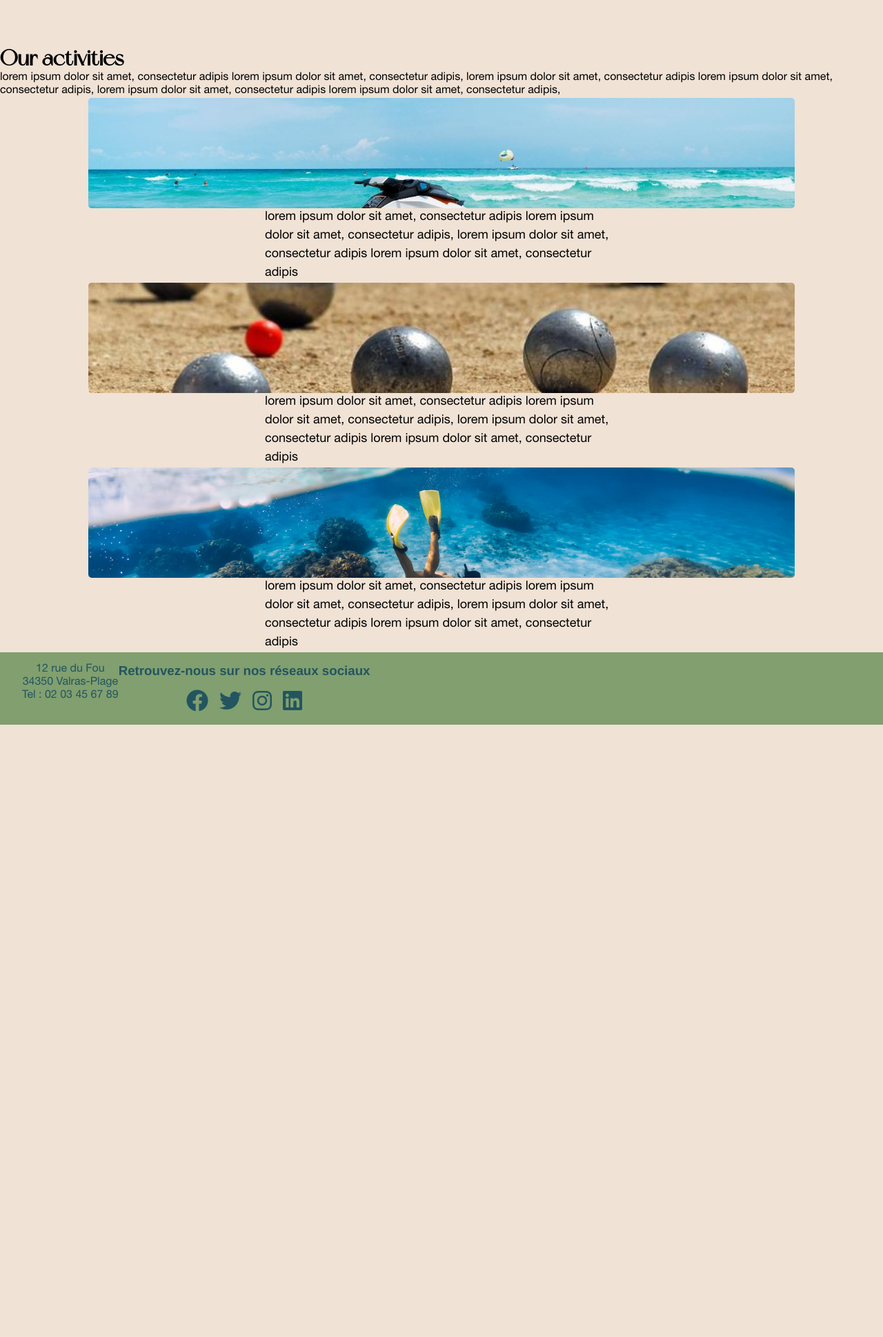
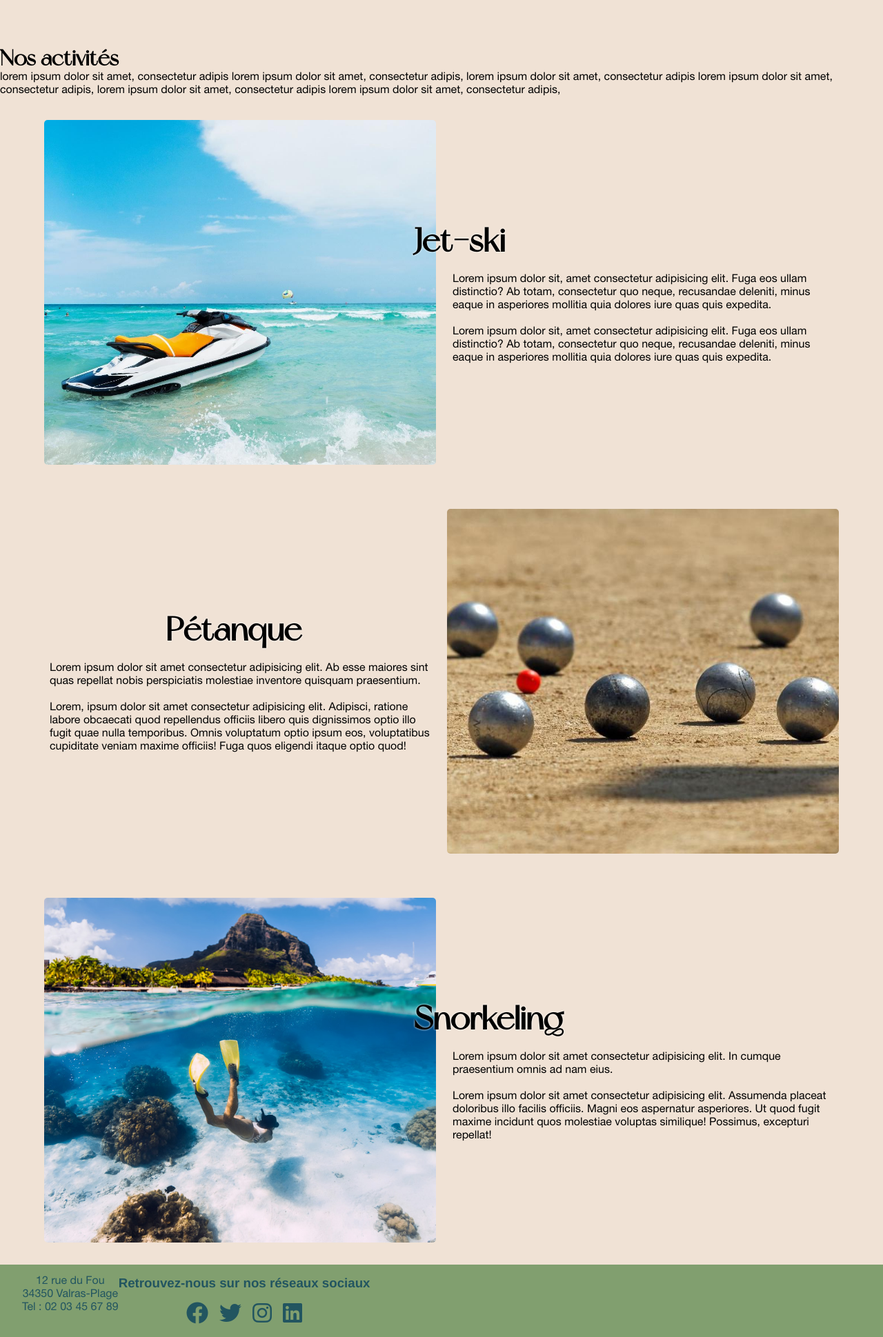
Before and after one commit to lclhugo/mspr-paillote-du-soleil, a Symfony app: template templates/services/activities.html.twig in a window 1280 px wide. Shown: the part 63-2002 px from the top of the page at 69% size. Before the commit the page ends 1114 px from the top, so only its background shows below. Run offline with Twig, Linux system fonts and the light colour scheme; the template is opened without the code that fills it, so the values that code supplies are empty; some libraries are stand-ins or nearby versions.

Commit message:
somme css

```diff
--- a/assets/css/pages/_activities.scss
+++ b/assets/css/pages/_activities.scss
@@ -12,25 +12,16 @@ body {
 
 .container {
     display: flex;
+    flex-direction: column;
 }
 
-.container-activities {
-display: flex;
-flex-direction: column;
-align-items: center;
-}
-.container-activities-description {
-justify-content: left;
-width: 40%;
-font-size: 18px;
-line-height: 1.5;
-}
-p.container-activities-description {
- justify-self: flex-start;
-}
-.container-activities img {
-    width: 80vw;
-    height: 20vh;
-    object-fit: cover;
-    border-radius: 5px;
-  }
+    .left-content {
+      img {
+        width: 100%;
+        height: 100%;
+        object-fit: cover;
+        border-radius: 5px;
+
+      }
+      height: 500px;
+    }
--- a/public/css/style.css
+++ b/public/css/style.css
@@ -268,28 +268,15 @@ body {
 
 .container {
   display: flex;
+  flex-direction: column;
 }
 
-.container-activities {
-  display: flex;
-  flex-direction: column;
-  align-items: center;
+.left-content {
+  height: 500px;
 }
-
-.container-activities-description {
-  justify-content: left;
-  width: 40%;
-  font-size: 18px;
-  line-height: 1.5;
-}
-
-p.container-activities-description {
-  justify-self: flex-start;
-}
-
-.container-activities img {
-  width: 80vw;
-  height: 20vh;
+.left-content img {
+  width: 100%;
+  height: 100%;
   object-fit: cover;
   border-radius: 5px;
 }
--- a/templates/services/activities.html.twig
+++ b/templates/services/activities.html.twig
@@ -4,26 +4,81 @@
 
 {% block body %}
     <div class="main-container">
-    <h1>Our activities</h1>
+    <h1>Nos activités</h1>
     <p class="intro">
         lorem ipsum dolor sit amet, consectetur adipis lorem ipsum dolor sit amet, consectetur adipis,
         lorem ipsum dolor sit amet, consectetur adipis lorem ipsum dolor sit amet, consectetur adipis,
         lorem ipsum dolor sit amet, consectetur adipis lorem ipsum dolor sit amet, consectetur adipis,
     <div class="container">
-    <div class="container-activities">
-        <img class="container-activities-jet" src="{{ asset('images/jet-ski.jpeg') }}" alt="jet" title="jet"></img>
-        <p class="container-activities-description">
-            lorem ipsum dolor sit amet, consectetur adipis lorem ipsum dolor sit amet, consectetur adipis,
-            lorem ipsum dolor sit amet, consectetur adipis lorem ipsum dolor sit amet, consectetur adipis</p>
-        <img class="container-activities-pétanque" src="{{ asset('images/pétanque.jpeg') }}" alt="pétanque"
-             title="pétanque"></img>
-        <p class="container-activities-description">
-            lorem ipsum dolor sit amet, consectetur adipis lorem ipsum dolor sit amet, consectetur adipis,
-            lorem ipsum dolor sit amet, consectetur adipis lorem ipsum dolor sit amet, consectetur adipis</p>
-        <img class="container-activities-snorkeling" src="{{ asset('images/snorkeling.jpg') }}" alt="snorkeling"
-             title="snorkeling"></img>
-        <p class="container-activities-description">
-            lorem ipsum dolor sit amet, consectetur adipis lorem ipsum dolor sit amet, consectetur adipis,
-            lorem ipsum dolor sit amet, consectetur adipis lorem ipsum dolor sit amet, consectetur adipis</p>
-    </div>
+        <section class="presentation">
+            <article class="left-content">
+                <img
+                        src="{{ asset('images/jet-ski.jpeg') }}"
+                        alt="photo d'un jet-ski'"
+                />
+            </article>
+            <article class="right-content">
+                <h3 class="presentation-title">Jet-ski</h3>
+                <br/>
+                <p>
+                     Lorem ipsum dolor sit, amet consectetur adipisicing elit. Fuga eos ullam distinctio?
+                     Ab totam, consectetur quo neque,
+                    recusandae deleniti, minus eaque in asperiores mollitia quia dolores iure quas quis expedita.
+                </p>
+                <br/>
+                <p>
+                    Lorem ipsum dolor sit, amet consectetur adipisicing elit. Fuga eos ullam distinctio?
+                     Ab totam, consectetur quo neque,
+                    recusandae deleniti, minus eaque in asperiores mollitia quia dolores iure quas quis expedita.
+                </p>
+            </article>
+        </section>
+        <section class="presentation second">
+            <article class="left-content">
+                <img
+                        src="{{ asset('images/pétanque.jpeg') }}"
+                        alt="photo pétanque"
+                />
+            </article>
+            <article class="right-content">
+                <h3 class="presentation-title">Pétanque</h3>
+                <br/>
+                <p>
+                    Lorem ipsum dolor sit amet consectetur adipisicing elit. Ab esse maiores
+                    sint quas repellat nobis perspiciatis molestiae inventore quisquam
+                    praesentium.
+                </p>
+                <br/>
+                <p>
+                    Lorem, ipsum dolor sit amet consectetur adipisicing elit. Adipisci,
+                    ratione labore obcaecati quod repellendus officiis libero quis
+                    dignissimos optio illo fugit quae nulla temporibus. Omnis voluptatum
+                    optio ipsum eos, voluptatibus cupiditate veniam maxime officiis! Fuga
+                    quos eligendi itaque optio quod!
+                </p>
+            </article>
+        </section>
+        <section class="presentation">
+            <article class="left-content">
+                <img
+                        src="{{ asset('images/snorkeling.jpg') }}"
+                        alt="photo snorkeling"
+                />
+            </article>
+            <article class="right-content">
+                <h3 class="presentation-title">Snorkeling</h3>
+                <br/>
+                <p>
+                    Lorem ipsum dolor sit amet consectetur adipisicing elit. In cumque
+                    praesentium omnis ad nam eius.
+                </p>
+                <br/>
+                <p>
+                    Lorem ipsum dolor sit amet consectetur adipisicing elit. Assumenda
+                    placeat doloribus illo facilis officiis. Magni eos aspernatur
+                    asperiores. Ut quod fugit maxime incidunt quos molestiae voluptas
+                    similique! Possimus, excepturi repellat!
+                </p>
+            </article>
+        </section>
 {% endblock %}
```
Also changed, not shown: 1 other file.
